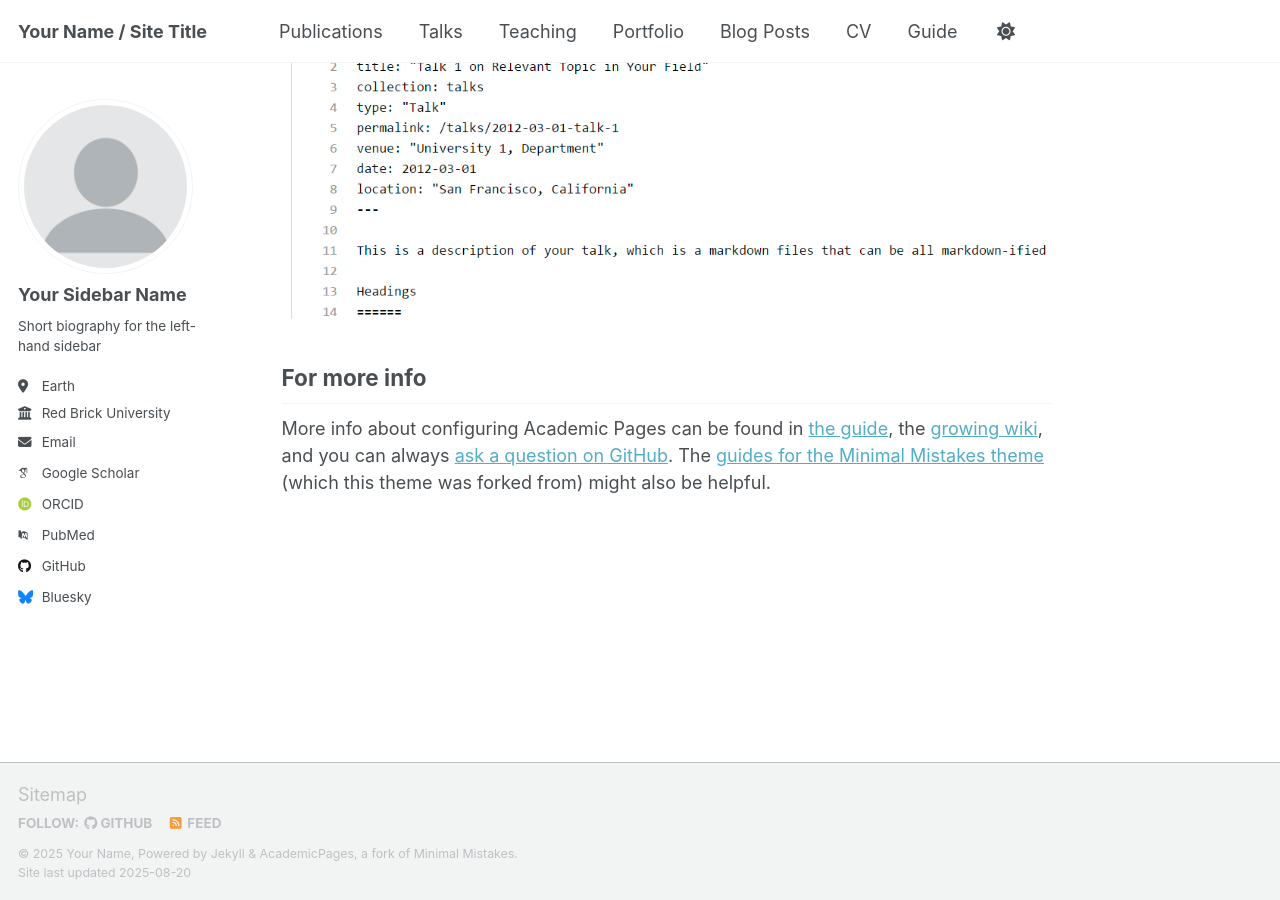
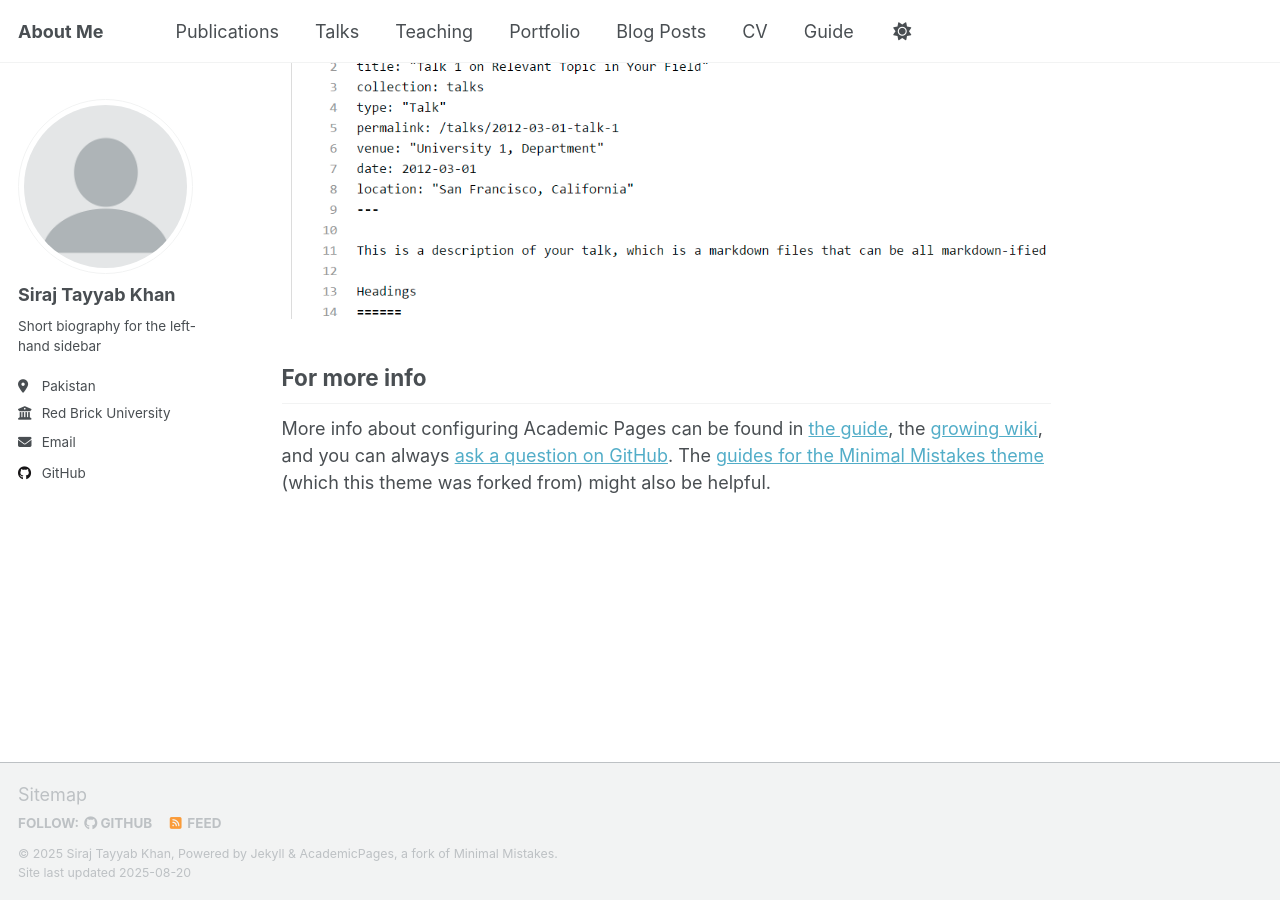
Before and after one commit to Sirajkhan24/Sirajkhan24.github.io, a Jekyll site: the page built from _pages/about.md, in a window 1280 px wide and 900 px high, scrolled down 2880 px. Built offline with Jekyll 4.4.1, drawn with Linux system fonts in a browser that asks for light colours; some web fonts are replaced; a script that is not in the unit is left out.

Commit message:
Until now

```diff
--- a/_config.yml
+++ b/_config.yml
@@ -9,13 +9,13 @@
 # Basic Site Settings
 locale                   : "en-US"
 site_theme               : "default" # Currently available options are "default", "air"
-title                    : "Your Name / Site Title"
+title                    : "About Me"
 title_separator          : "-"
-name                     : &name "Your Name"
+name                     : &name "Siraj Tayyab Khan"
 description              : &description "personal description"
-url                      : https://academicpages.github.io # the base hostname & protocol for your site e.g. "https://[your GitHub username].github.io" or if you already have some other page hosted on Github then use "https://[your GitHub username].github.io/[Your Repo Name]"
+url                      : https://sirajkhan24.github.io # the base hostname & protocol for your site e.g. "https://[your GitHub username].github.io" or if you already have some other page hosted on Github then use "https://[your GitHub username].github.io/[Your Repo Name]"
 baseurl                  : "" # the subpath of your site, e.g. "/blog"
-repository               : "academicpages/academicpages.github.io"
+repository               : "Sirajkhan24/Sirajkhan24.github.io"
 
 # Site Author - The following control what appear as part of the author content on the side bar.
 #               If a field is blank the icon and link will not appear, otherwise it will be shown.
@@ -23,23 +23,23 @@ repository               : "academicpages/academicpages.github.io"
 author:
   # Biographic information
   avatar           : "profile.png"
-  name             : "Your Sidebar Name"
+  name             : "Siraj Tayyab Khan"
   pronouns         : # example: "she/her"
   bio              : "Short biography for the left-hand sidebar"
-  location         : "Earth"
+  location         : "Pakistan"
   employer         : "Red Brick University"
   uri              : # URL
-  email            : "none@example.org"
+  email            : "sirajtayyab@hotmail.com"
 
   # Academic websites
   academia         : # URL
   arxiv            : # URL - Update with the correct link to your profile
-  googlescholar    : "https://scholar.google.com/citations?user=PS_CX0AAAAAJ"
+  googlescholar    : #"https://scholar.google.com/citations?user=PS_CX0AAAAAJ"
   inspire-hep      : # URL
   impactstory      : # URL
-  orcid            : "http://orcid.org/yourorcidurl"
+  orcid            : #"http://orcid.org/yourorcidurl"
   semantic         : # URL
-  pubmed           : "https://www.ncbi.nlm.nih.gov/pubmed/?term=john+snow"
+  pubmed           : #"https://www.ncbi.nlm.nih.gov/pubmed/?term=john+snow"
   researchgate     : # URL
   scopus           : # URL
 
@@ -47,13 +47,13 @@ author:
   bitbucket        : # Username - Update with your username on the site
   codepen          : # Username
   dribbble         : # Username
-  github           : "academicpages"
+  github           : "Sirajkhan24"
   kaggle           : # Username
   stackoverflow    : # User number or user number and name (i.e., use "1" or "1/jeff-atwood")
 
   # Social media
   artstation       : # Username
-  bluesky          : "bsky.app" # Replace this with you Bluesky username
+  bluesky          : #"bsky.app" # Replace this with you Bluesky username
   facebook         : # Username
   flickr           : # Username
   foursquare       : # Username
```
